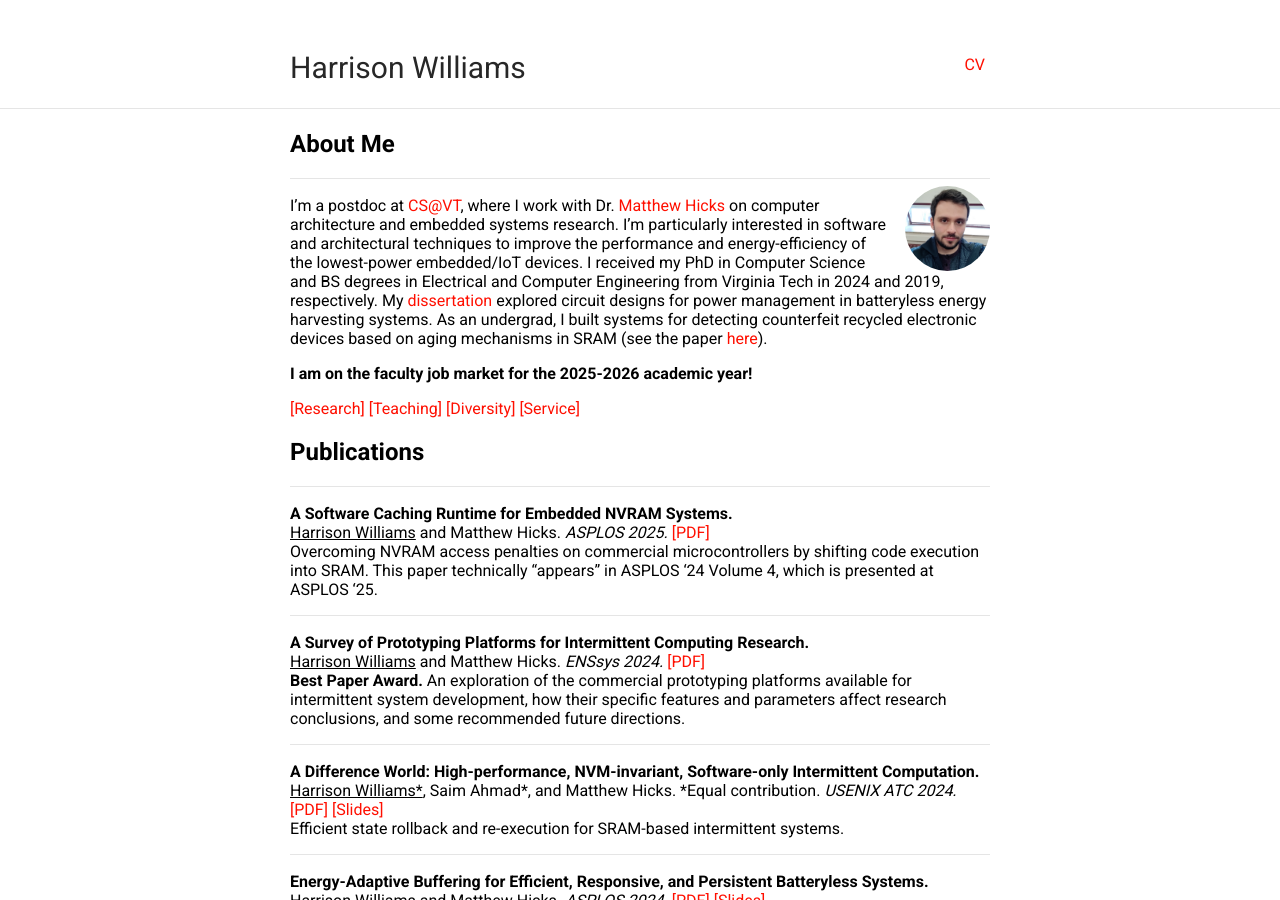
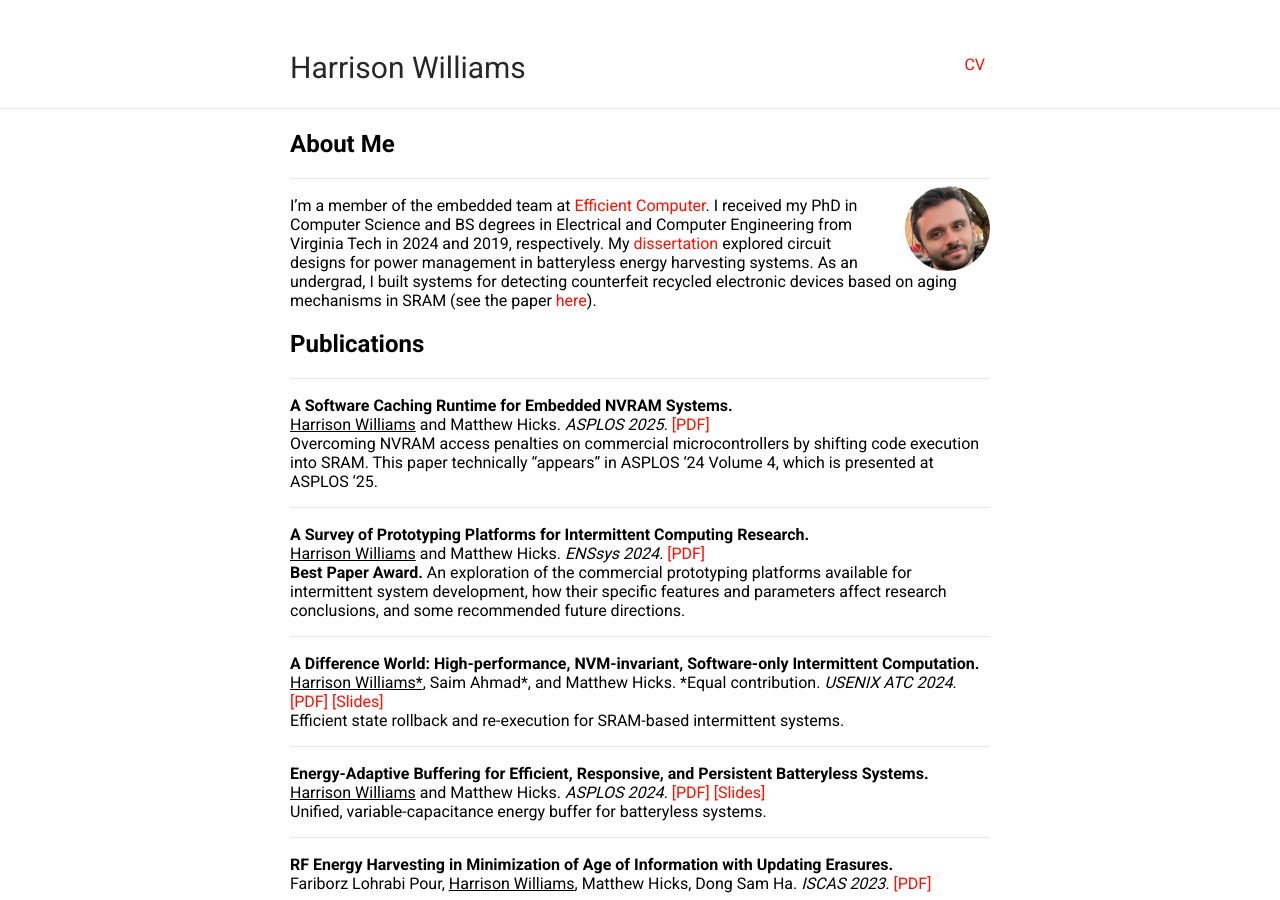
Before and after one commit to harriswms/harriswms.github.io, a Jekyll site: the page built from index.md, in a window 1280 px wide and 900 px high. Built offline with Jekyll 4.4.1, drawn with Linux system fonts in a browser that asks for light colours; our own code applies the rules of GitHub Pages for plain Markdown files.

Commit message:
Update index.md

```diff
--- a/index.md
+++ b/index.md
@@ -5,13 +5,9 @@ layout: default
 ## About Me
 ---
 
-<img class="profile-picture" src="files/profile.png">
+<img class="profile-picture" src="files/profile.jpg">
 
-I'm a postdoc at [CS@VT](https://cs.vt.edu/), where I work with Dr. [Matthew Hicks](https://impedimenttoprogress.com/) on computer architecture and embedded systems research. I'm particularly interested in software and architectural techniques to improve the performance and energy-efficiency of the lowest-power embedded/IoT devices. I received my PhD in Computer Science and BS degrees in Electrical and Computer Engineering from Virginia Tech in 2024 and 2019, respectively. My [dissertation](https://harriswms.github.io/files/Dissertation.pdf) explored circuit designs for power management in batteryless energy harvesting systems. As an undergrad, I built systems for detecting counterfeit recycled electronic devices based on aging mechanisms in SRAM (see the paper [here](https://harriswms.github.io/files/SiliconDatingArxiv.pdf)).
-
-<b>I am on the faculty job market for the 2025-2026 academic year!</b>
-
-[\[Research\]](https://harriswms.github.io/files/Research.pdf) [\[Teaching\]](https://harriswms.github.io/files/Teaching.pdf) [\[Diversity\]](https://harriswms.github.io/files/Diversity.pdf) [\[Service\]](https://harriswms.github.io/files/Service.pdf)
+I'm a member of the embedded team at [Efficient Computer](https://www.efficient.computer/). I received my PhD in Computer Science and BS degrees in Electrical and Computer Engineering from Virginia Tech in 2024 and 2019, respectively. My [dissertation](https://harriswms.github.io/files/Dissertation.pdf) explored circuit designs for power management in batteryless energy harvesting systems. As an undergrad, I built systems for detecting counterfeit recycled electronic devices based on aging mechanisms in SRAM (see the paper [here](https://harriswms.github.io/files/SiliconDatingArxiv.pdf)).
 
 ## Publications
 ---
```
